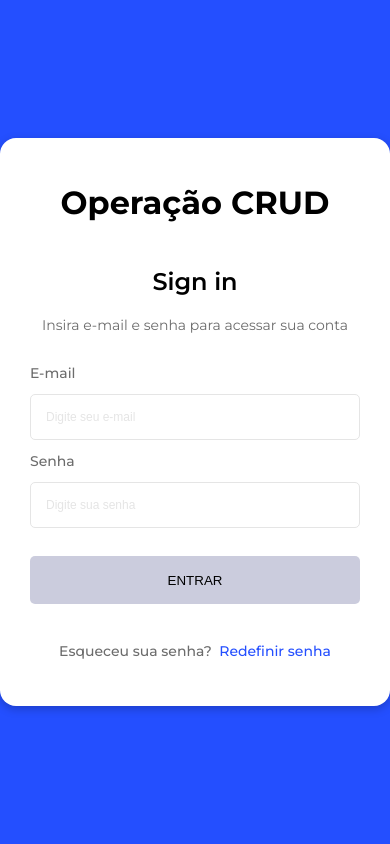
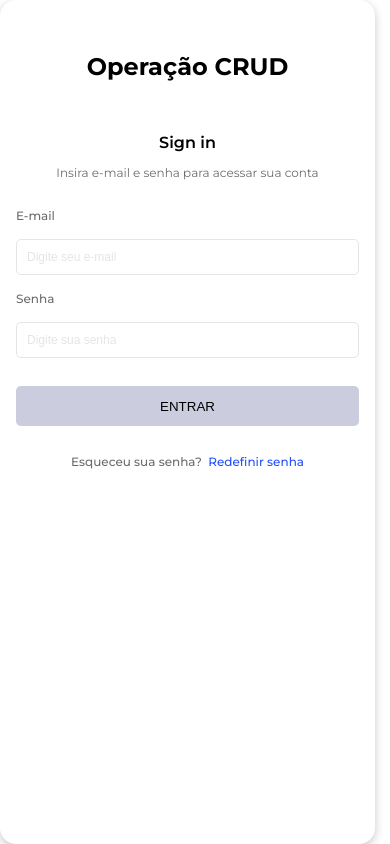
Before and after one commit to rogerdahian/app-crud, a React (Vite) app: page / in a window 390 px wide. Built offline with nearby package versions, Linux system fonts and the light colour scheme.

Commit message:
atualizacao 7/12

```diff
--- a/src/containers/Sign-in/sign.css
+++ b/src/containers/Sign-in/sign.css
@@ -130,7 +130,7 @@
   color: #0230eb;
 }
 
-@media (max-width: 375px) {
+@media (min-width: 375px) and (max-width: 768px) {
   :root{
   /* Fonte*/
   --font-fm: "Montserrat", sans-serif;
@@ -157,5 +157,6 @@
   align-items: inherit;
   justify-content: inherit;
   background-color: white;
+  overflow: hidden;
 }
 }
```
